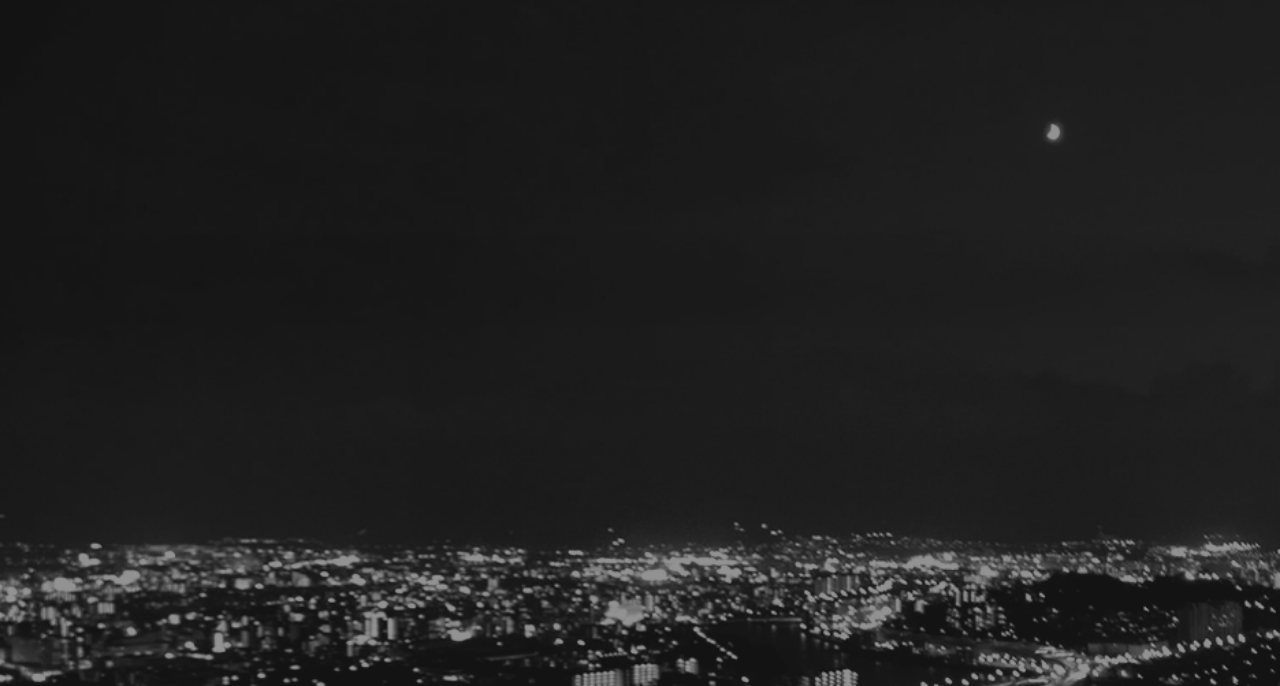
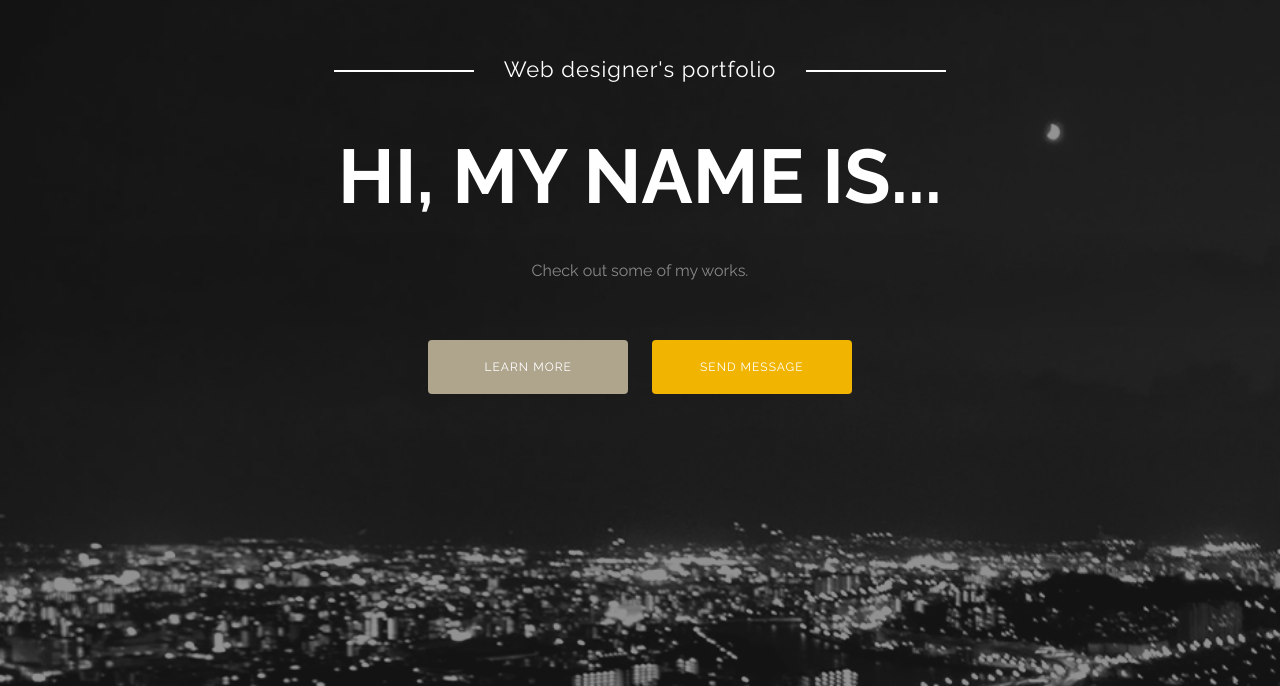
Before and after one commit to ryym/html5-css3-modern-coding, a website: page singlepage-layout/index.html in a window 1280 px wide. Shown: the part 114-800 px from the top of the page. Drawn offline with Linux system fonts and the light colour scheme.

Commit message:
spa: Markup header

```diff
--- a/singlepage-layout/css/style.css
+++ b/singlepage-layout/css/style.css
@@ -24,3 +24,61 @@ body {
    */
   font-family: Raleway, "Hiragino Kaku Gothic ProN", Meiryo, sans-serif;
 }
+
+/*** header ***/
+
+.header {
+  padding: 170px 30px 80px;
+}
+
+.site-title-sub {
+  margin: 0 0 30px;
+  letter-spacing: 1px;
+  font-size: 2.2rem;
+}
+
+.site-title-sub::before,
+.site-title-sub::after {
+  content: '';
+  display: inline-block;
+  width: 140px;
+  height: 2px;
+  margin: 0 30px;
+  background-color: #fff;
+  vertical-align: middle;
+}
+
+.site-title {
+  margin: 50px 0 40px;
+  font-size: 7.6rem;
+}
+
+.site-description {
+  color: #888;
+  font-size: 1.6rem;
+  margin: 40px 0 50px;
+}
+
+.button {
+  display: inline-block;
+  width: 200px;
+  padding: 20px;
+  border-radius: 4px;
+  background-color: #afa58d;
+  color: #fff;
+  text-decoration: none;
+  letter-spacing: 1px;
+  font-size: 1.2rem;
+}
+
+.button:hover {
+  opacity: 0.9;
+}
+
+.button-showy {
+  background-color: #f1b400;
+}
+
+.buttons .button {
+  margin: 10px;
+}
--- a/singlepage-layout/index.html
+++ b/singlepage-layout/index.html
@@ -15,9 +15,18 @@
 </head>
 <body>
   <header class="header">
+    <p class="site-title-sub">Web designer's portfolio</p>
+    <h1 class="site-title">HI, MY NAME IS...</h1>
+    <p class="site-description">
+      Check out some of my works.
+    </p>
+    <div class="buttons">
+      <a class="button" href="#about">LEARN MORE</a>
+      <a class="button button-showy" href="#contact">SEND MESSAGE</a>
+    </div>
   </header>
 
-  <section class="about">
+  <section class="about" id="about">
   </section>
 
   <section class="works">
@@ -26,7 +35,7 @@
   <section class="skills">
   </section>
 
-  <section class="contact">
+  <section class="contact" id="contact">
   </section>
 
   <footer class="footer">
```
